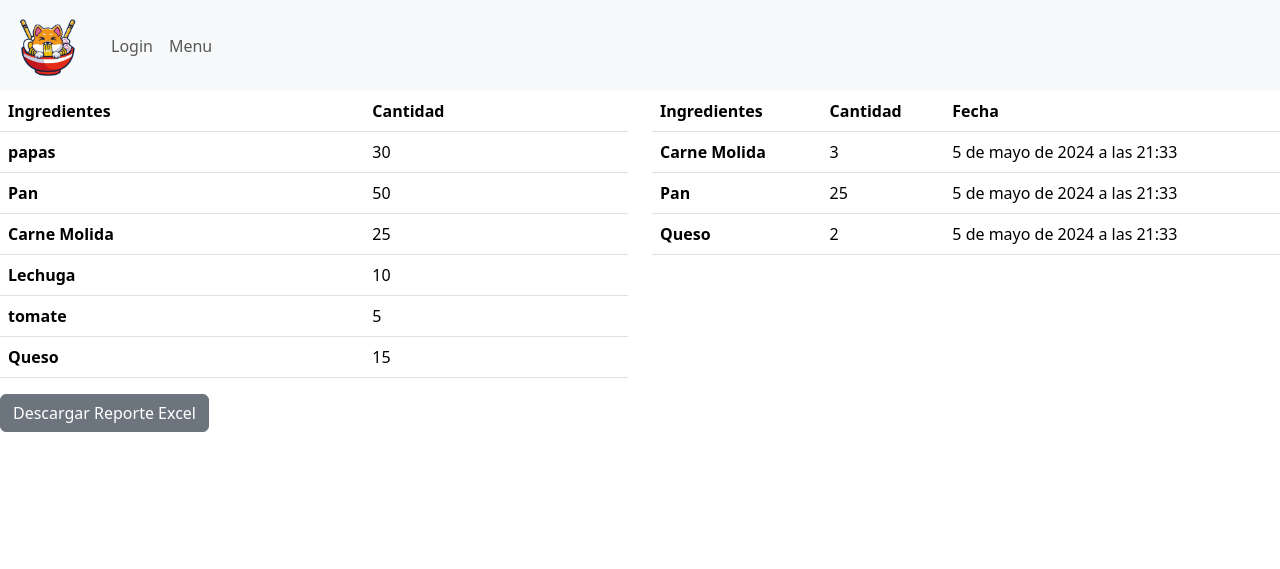
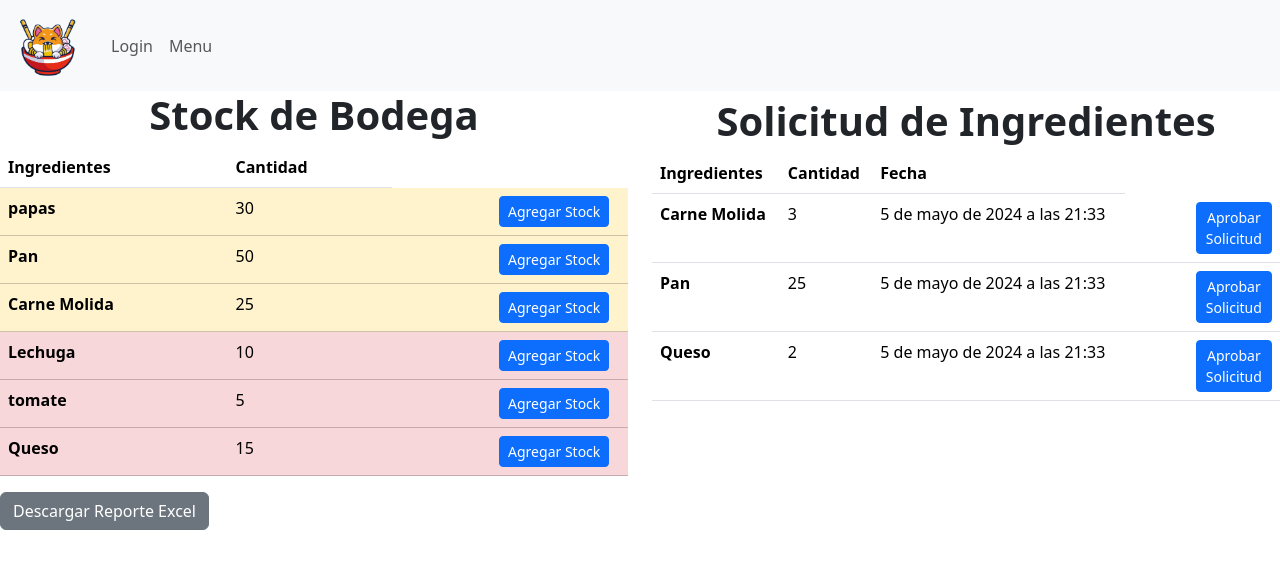
Before and after one commit to CloudxNess/Portafolio-de-titulo, a Django app: page /listaringredientes in a window 1280 px wide. Shown: the top 569 px of the page. Run offline with Django 4.2, Linux system fonts and the light colour scheme; data comes from the database, SQL or seed files in the repository; both versions use the stored data as it was after the commit; some libraries are stand-ins or nearby versions.

Commit message:
Update Listar Ingredientes
 Se Agregan las Correcciones mencionadas por el profesor en la Reunión , aun falta ajustar

```diff
--- a/WebGastronomicaApp/appweb/templates/mantenedor/admin/listaringredientes.html
+++ b/WebGastronomicaApp/appweb/templates/mantenedor/admin/listaringredientes.html
@@ -1,9 +1,11 @@
 {% extends 'base.html' %}
 
 {% block contenido %}
+
 <div class="row">
   <div class="col-6">
     <table class="table">
+      <h1 style="text-align: center;"><b>Stock de Bodega</b></h1>
         <thead>
           <tr>
             <th scope="col">Ingredientes</th>
@@ -11,12 +13,15 @@
           </tr>
         </thead>
         <tbody>
-
             {% for i in mis_ingredientes %}
-          <tr>
+          <tr {% if i.Cantidad < 20 %}
+                  class="table-danger"
+              {% elif i.Cantidad > 20 %}
+                  class="table-warning"
+            {% endif %}>
             <th scope="row"> {{ i.ID_Ingrediente }} </th>
             <td> {{ i.Cantidad }} </td>
-
+            <td><a href="" class="btn btn-primary btn-sm" style="margin-left: 45%;">Agregar Stock </button> </td>
           </tr>
           {% endfor %}
         </tbody>
@@ -24,6 +29,7 @@
   </div>
   <div class="col-6">
     <table class="table">
+      <h1 style="text-align: center; margin-top: 1%;"><b>Solicitud de Ingredientes</b></h1>
       <thead>
         <tr>
           <th scope="col">Ingredientes</th>
@@ -32,13 +38,12 @@
         </tr>
       </thead>
       <tbody>
-
           {% for e in mis_peticiones %}
         <tr>
           <th scope="row"> {{ e.Ingrediente }} </th>
           <td> {{ e.Cantidad }} </td>
           <td> {{ e.fecha_y_hora }} </td>
-
+          <td><a href="" class="btn btn-primary btn-sm" style="margin-left: 45%;">Aprobar Solicitud </button> </td>
         </tr>
         {% endfor %}
       </tbody>
@@ -46,4 +51,4 @@
   </div>
 </div>
 <a href="{% url 'DescargarReporteExcel' %}" class="btn btn-secondary btn-bg" >Descargar Reporte Excel</a>
-  {% endblock %}
+{% endblock %}
```
Also changed, not shown: WebGastronomicaApp/db.sqlite3.
